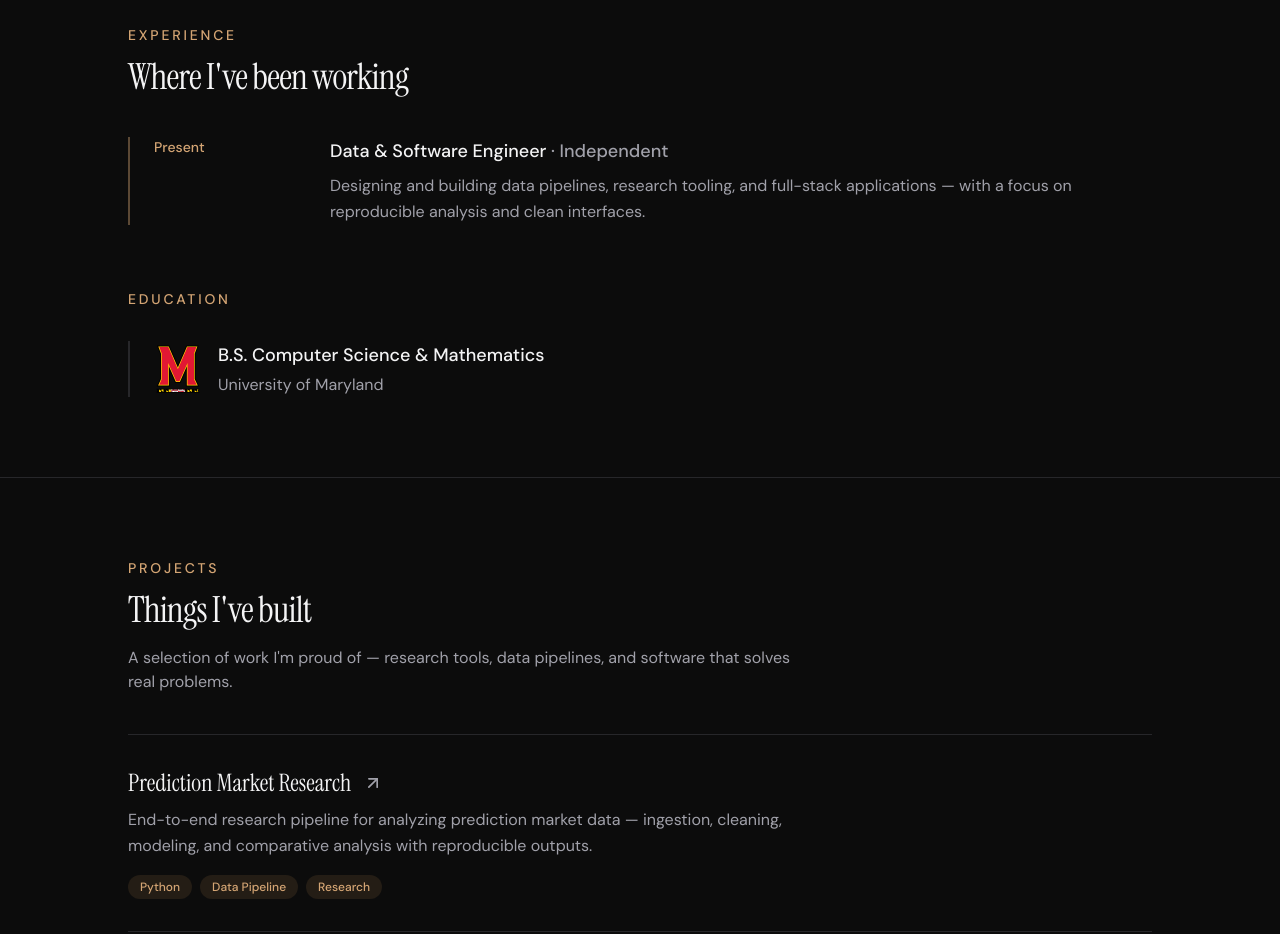
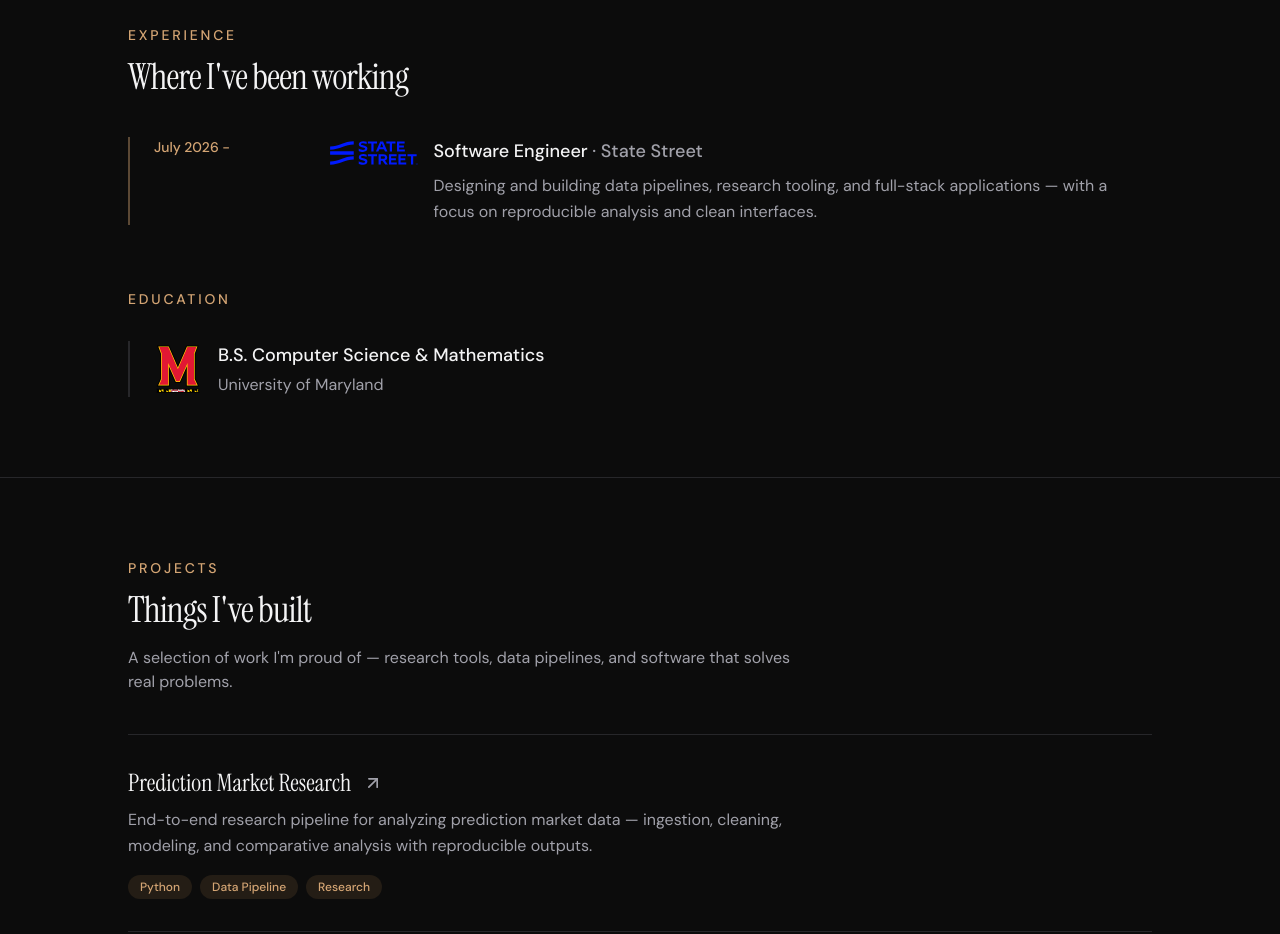
Before and after one commit to SriRishi-Atluri/portfolio, a Next.js app: page / in a window 1280 px wide. Shown: the part 1560-2494 px from the top of the page. Built offline with nearby package versions, Linux system fonts and the light colour scheme.

Commit message:
Add State Street logo to Experience section

```diff
--- a/src/components/Experience.tsx
+++ b/src/components/Experience.tsx
@@ -19,6 +19,16 @@ export function Experience() {
               className="grid gap-4 border-l-2 border-accent/40 pl-6 sm:grid-cols-[10rem_1fr]"
             >
               <p className="text-sm font-medium text-accent">{job.period}</p>
+              <div className="flex items-start gap-4">
+                {"logo" in job && job.logo && (
+                  <Image
+                    src={job.logo}
+                    alt={`${job.company} logo`}
+                    width={96}
+                    height={26}
+                    className="mt-1 h-6 w-auto shrink-0 object-contain"
+                  />
+                )}
                 <div>
                   <h3 className="text-lg font-medium text-foreground">
                     {job.role}
@@ -27,6 +37,7 @@ export function Experience() {
                   <p className="mt-2 text-base leading-relaxed text-muted">
                     {job.description}
                   </p>
+                </div>
               </div>
             </article>
           ))}
--- a/src/lib/site.ts
+++ b/src/lib/site.ts
@@ -24,11 +24,12 @@ export const site = {
   },
   experience: [
     {
-      role: "Data & Software Engineer",
-      company: "Independent",
-      period: "Present",
+      role: "Software Engineer",
+      company: "State Street",
+      period: "July 2026 -",
       description:
         "Designing and building data pipelines, research tooling, and full-stack applications — with a focus on reproducible analysis and clean interfaces.",
+      logo: "/logos/state-street-logo.svg",
     },
   ],
   education: [
```
Also changed, not shown: public/logos/state-street-logo.svg (added). Lines whose indentation alone changed are shown as unchanged.
